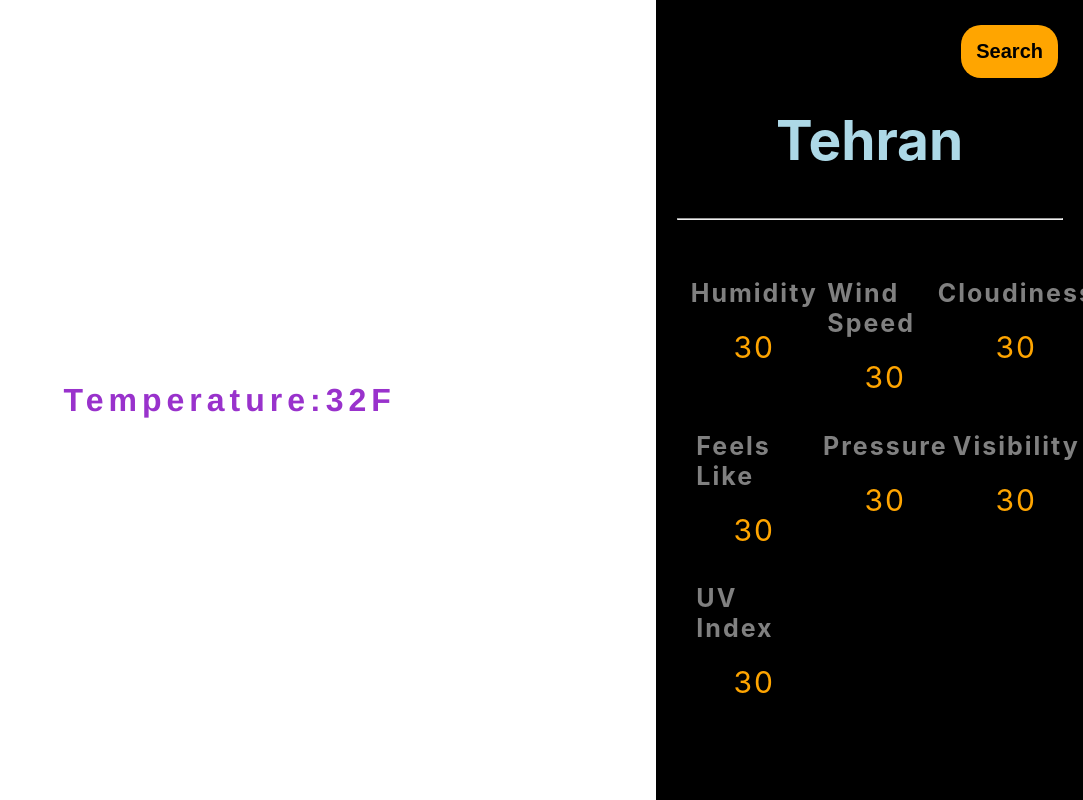
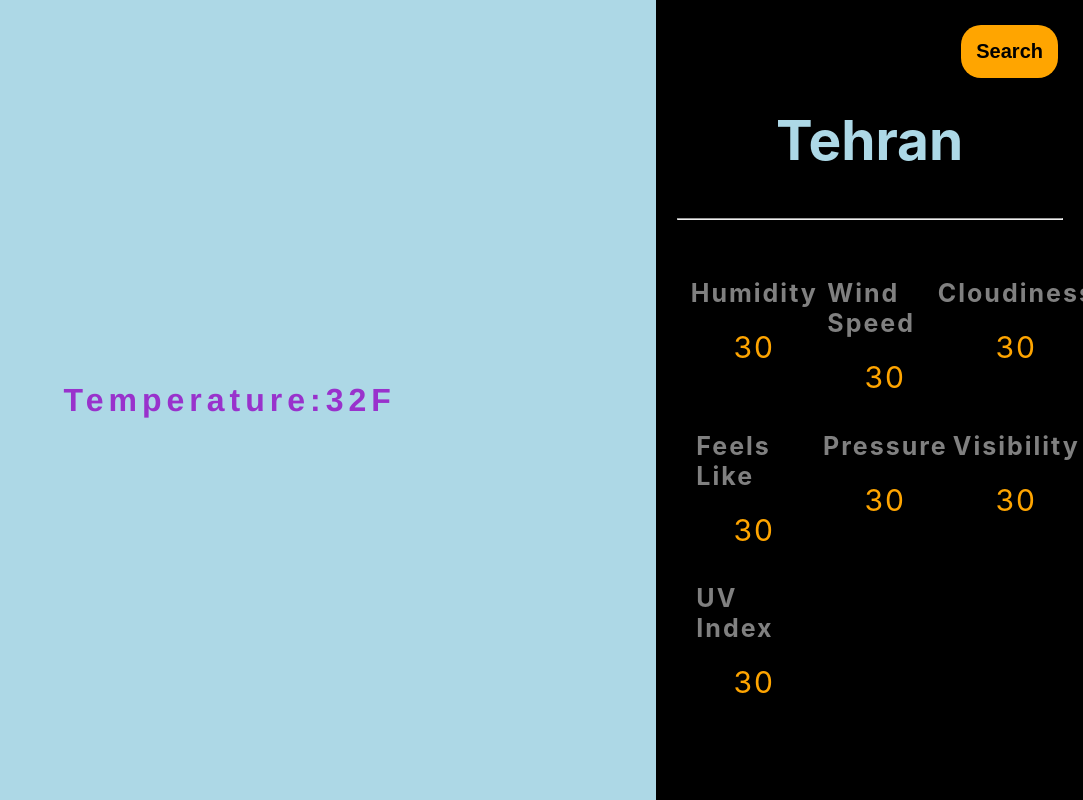
Before and after one commit to Dev-MostafaAzari/Weather-App, a React (Create React App) app: page / in a window 1280 px wide. Shown: the whole page, without its empty margins (197-1280 px from the left). Built offline with nearby package versions, Linux system fonts and the light colour scheme.

Commit message:
ViewBgAnimationPosition

```diff
--- a/src/components/View/View.js
+++ b/src/components/View/View.js
@@ -2,6 +2,7 @@ import React from 'react';
 import {motion} from "framer-motion";
 import "../../styles/View.css";
 import { useSelector } from 'react-redux';
+import BgAnimation from './ViewBgAnimation/ViewBgAnimation';
 
 const ViewTitleVariants={
     initial:{
@@ -35,7 +36,7 @@ const View = ()=>{
                     <>
                         <div className="ViewContainer">
                             <div className="WeatherEffectContainer">
-                                {/* animation part here */}
+                                <BgAnimation/>
                                 <div className="ViewTitleContainer">
                                     <motion.div variants={ViewTitleVariants} initial="initial" whileInView="animate">
                                         <motion.h1 variants={ViewTitleVariants} className="ViewTitle">Temperature:<motion.span variants={ViewTitleVariants}>32F</motion.span></motion.h1>
--- a/src/components/View/ViewBgAnimation/ViewBgAnimation.js
+++ b/src/components/View/ViewBgAnimation/ViewBgAnimation.js
@@ -1,5 +1,5 @@
-import React, { useEffect } from 'react';
-
+import React, { useEffect, useRef } from 'react';
+import "../../../styles/ViewBgAnimation.css";
 
 
 
@@ -14,14 +14,18 @@ const BgAnimation = ()=>{
 
 
 
+    //rainEffect
+    const ref = useRef();
+
 
 
     return(
         <div id="BgAnim" className="BgContainer">
-            <canvas id="Canvas">
+            <canvas ref={ref} id="Canv">
 
             </canvas>
         </div>
+
     )
 };
 
--- a/src/styles/View.css
+++ b/src/styles/View.css
@@ -18,6 +18,7 @@
     width: 100%;
     height: 100%;
     z-index: 998;
+    position: relative;
 }
 .ViewTitleContainer
 {
@@ -27,6 +28,7 @@
     justify-content: center;
     align-items: center;
     background: transparent;
+    position: absolute;
 }
 .ViewTitle
 {
--- a/src/styles/ViewBgAnimation.css
+++ b/src/styles/ViewBgAnimation.css
@@ -3,4 +3,5 @@
     width: 100%;
     height: 100%;
     position: absolute;
+    background: lightblue;
 }
```
